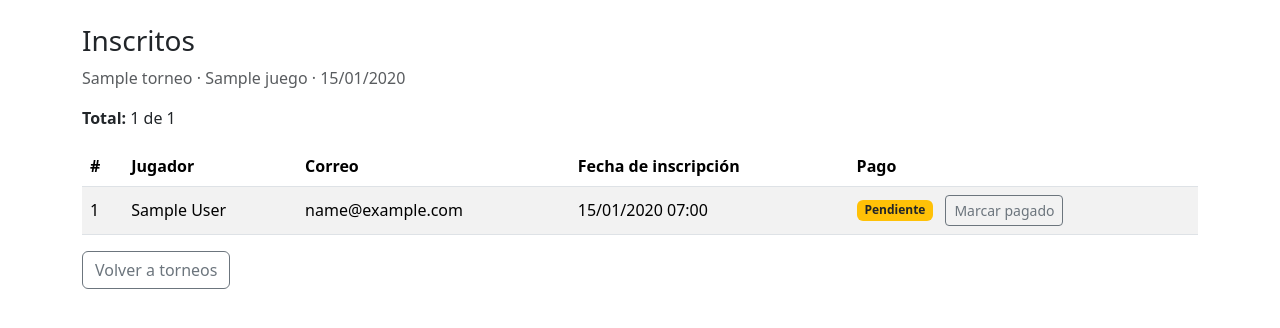
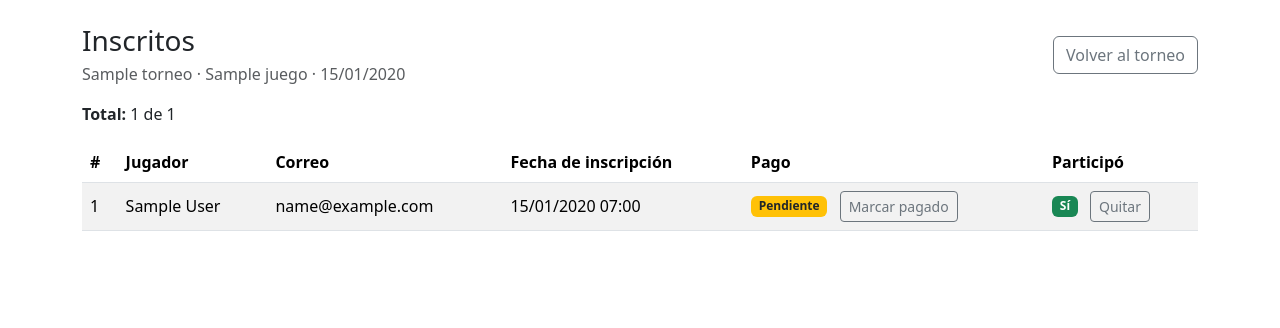
Before and after one commit to juuzou-prx/prototipo-mundocartas, a Django app: page /inscripciones/torneo/1/inscritos/ in a window 1280 px wide. Shown: the part 66-394 px from the top of the page. Run offline with Django 5.2, Linux system fonts and the light colour scheme; a user stored in the database is signed in; tables that the repository leaves empty hold one stand-in row (values such as "Sample post").

Commit message:
feat(HU20): agrega registro de participacion de los inscritos

```diff
--- a/inscripciones/templates/inscripciones/lista_inscritos.html
+++ b/inscripciones/templates/inscripciones/lista_inscritos.html
@@ -1,12 +1,26 @@
 {% extends "base.html" %}
 {% block title %}Inscritos - {{ torneo.nombre }}{% endblock %}
 {% block content %}
-<h1 class="h3">Inscritos</h1>
-<p class="text-muted">{{ torneo.nombre }} · {{ torneo.juego.nombre }} · {{ torneo.fecha|date:"d/m/Y" }}</p>
+<div class="d-flex justify-content-between align-items-center mb-3">
+  <div>
+    <h1 class="h3 mb-1">Inscritos</h1>
+    <p class="text-muted mb-0">{{ torneo.nombre }} · {{ torneo.juego.nombre }} · {{ torneo.fecha|date:"d/m/Y" }}</p>
+  </div>
+  <a href="{% url 'torneo_detalle' torneo.pk %}" class="btn btn-outline-secondary">Volver al torneo</a>
+</div>
+
 <p><strong>Total:</strong> {{ inscripciones|length }} de {{ torneo.cupo_maximo }}</p>
+
 <table class="table table-striped align-middle">
   <thead>
-    <tr><th>#</th><th>Jugador</th><th>Correo</th><th>Fecha de inscripción</th><th>Pago</th></tr>
+    <tr>
+      <th>#</th>
+      <th>Jugador</th>
+      <th>Correo</th>
+      <th>Fecha de inscripción</th>
+      <th>Pago</th>
+      <th>Participó</th>
+    </tr>
   </thead>
   <tbody>
     {% for i in inscripciones %}
@@ -25,11 +39,20 @@
           </button>
         </form>
       </td>
+      <td>
+        {% if i.asistencia.participo %}<span class="badge bg-success">Sí</span>
+        {% else %}<span class="badge bg-secondary">No</span>{% endif %}
+        <form method="post" action="{% url 'cambiar_participacion' i.asistencia.pk %}" class="d-inline ms-2">
+          {% csrf_token %}
+          <button type="submit" class="btn btn-sm btn-outline-secondary">
+            {% if i.asistencia.participo %}Quitar{% else %}Marcar participó{% endif %}
+          </button>
+        </form>
+      </td>
     </tr>
     {% empty %}
-    <tr><td colspan="5" class="text-center text-muted">Aún no hay jugadores inscritos.</td></tr>
+    <tr><td colspan="6" class="text-center text-muted">Aún no hay jugadores inscritos.</td></tr>
     {% endfor %}
   </tbody>
 </table>
-<a href="{% url 'torneo_lista' %}" class="btn btn-outline-secondary">Volver a torneos</a>
 {% endblock %}
--- a/inscripciones/urls.py
+++ b/inscripciones/urls.py
@@ -10,4 +10,5 @@ urlpatterns = [
     path('pago-exitoso/', views.pago_exitoso, name='pago_exitoso'),
 
     path('pago/<int:pago_id>/cambiar/', views.cambiar_pago, name='cambiar_pago'),
+    path('asistencia/<int:asistencia_id>/cambiar/', views.cambiar_participacion, name='cambiar_participacion'),
 ]
--- a/inscripciones/views.py
+++ b/inscripciones/views.py
@@ -11,8 +11,7 @@ from transbank.common.integration_type import IntegrationType
 from transbank.common.options import WebpayOptions
 from transbank.webpay.webpay_plus.transaction import Transaction
 from torneos.models import Torneo
-from .models import Inscripcion, Pago
-
+from .models import Inscripcion, Pago, Asistencia
 
 @login_required
 def inscribirse(request, torneo_id):
@@ -60,7 +59,8 @@ def lista_inscritos(request, torneo_id):
     activas = torneo.inscripciones.filter(estado='activa')
     for i in activas:
         Pago.objects.get_or_create(inscripcion=i, defaults={'monto': torneo.costo})
-    inscripciones = activas.select_related('usuario', 'pago')
+        Asistencia.objects.get_or_create(inscripcion=i)
+    inscripciones = activas.select_related('usuario', 'pago', 'asistencia')
     return render(request, 'inscripciones/lista_inscritos.html', {
         'torneo': torneo,
         'inscripciones': inscripciones,
@@ -152,3 +152,13 @@ def cambiar_pago(request, pago_id):
             messages.info(request, 'Pago marcado como pendiente.')
         pago.save()
     return redirect('lista_inscritos', torneo_id=pago.inscripcion.torneo_id)
+
+@staff_member_required
+def cambiar_participacion(request, asistencia_id):
+    asistencia = get_object_or_404(Asistencia, pk=asistencia_id)
+    if request.method == 'POST':
+        asistencia.participo = not asistencia.participo
+        asistencia.fecha_registro = timezone.now() if asistencia.participo else None
+        asistencia.save()
+        messages.success(request, 'Participación actualizada.')
+    return redirect('lista_inscritos', torneo_id=asistencia.inscripcion.torneo_id)
```
